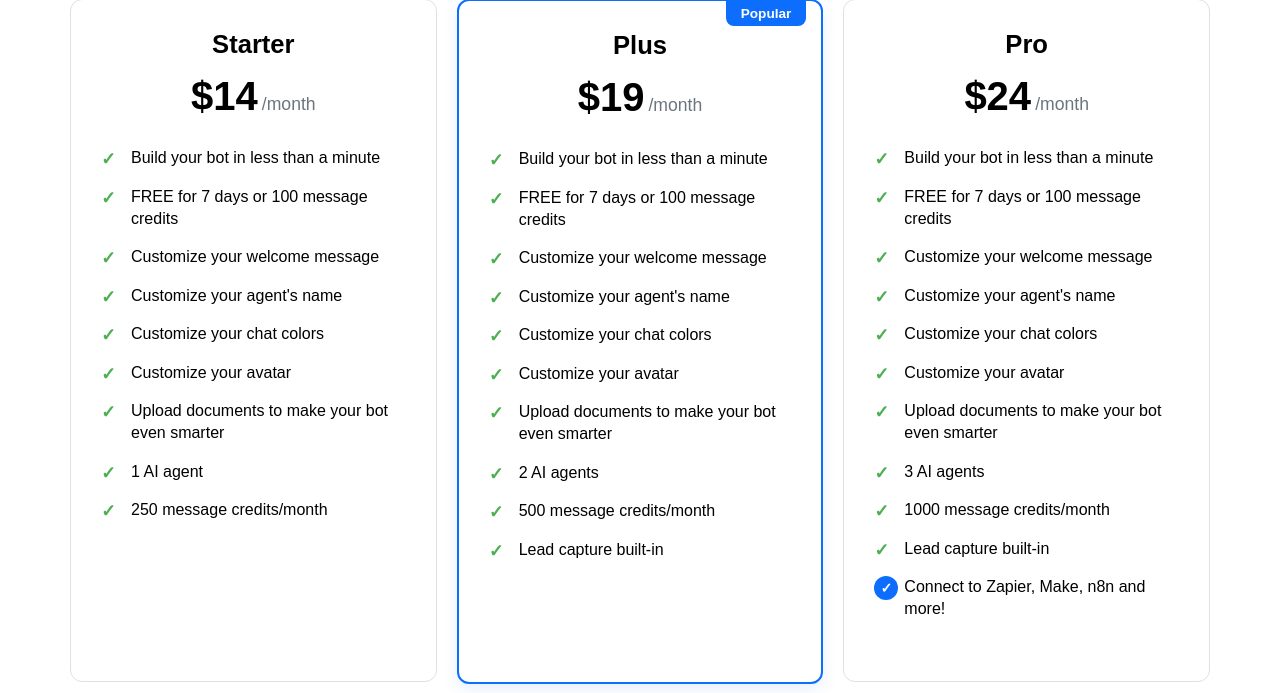
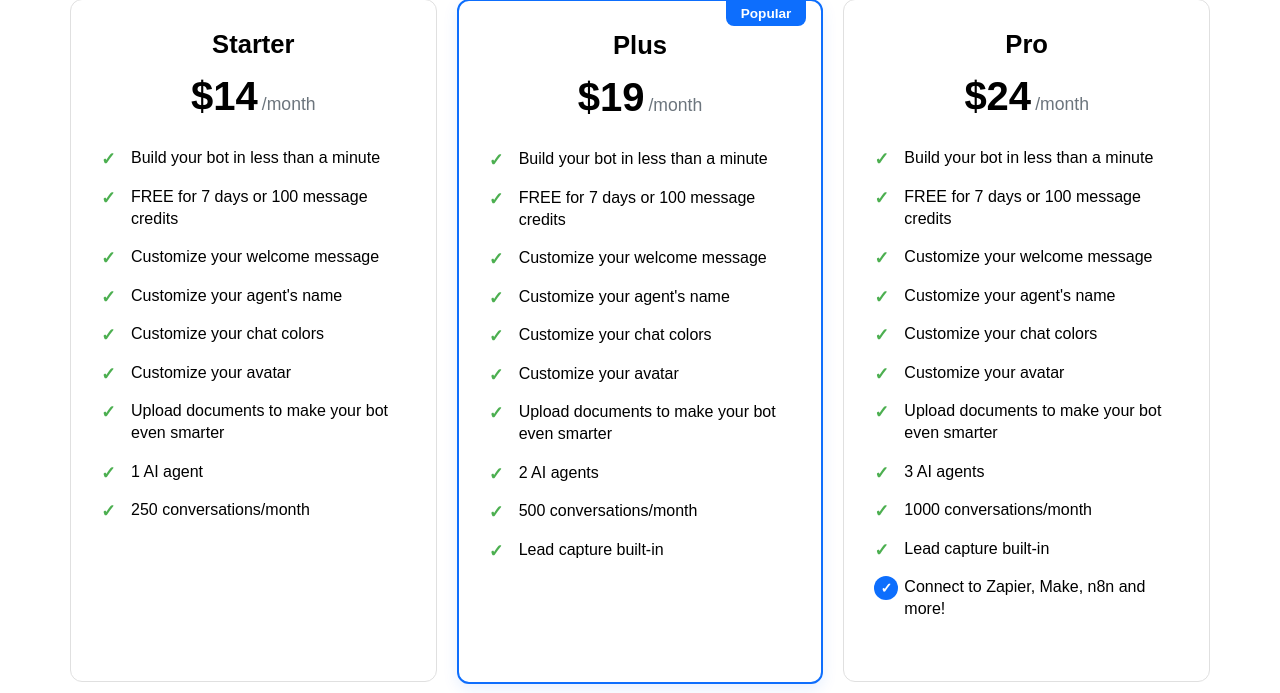
Before and after one commit to LivinLL/easyafchat-azure, a Flask app: page / in a window 1280 px wide. Shown: the part 1940-2633 px from the top of the page. Run offline with Flask 3, Linux system fonts and the light colour scheme; some libraries are stand-ins or nearby versions.

Commit message:
Added conversations/month to pricing cards on landing

```diff
--- a/prod/templates/landing.html
+++ b/prod/templates/landing.html
@@ -1034,7 +1034,7 @@ function onSubmitForm(e) {
                                     <li>Customize your avatar</li>
                                     <li>Upload documents to make your bot even smarter</li>
                                     <li>1 AI agent</li>
-                                    <li>250 message credits/month</li>
+                                    <li>250 conversations/month</li>
                                 </ul>
                             </div>
                         </div>
@@ -1066,7 +1066,7 @@ function onSubmitForm(e) {
                                     <li>Customize your avatar</li>
                                     <li>Upload documents to make your bot even smarter</li>
                                     <li>2 AI agents</li>
-                                    <li>500 message credits/month</li>
+                                    <li>500 conversations/month</li>
                                     <li>Lead capture built-in</li>
                                 </ul>
                             </div>
@@ -1098,7 +1098,7 @@ function onSubmitForm(e) {
                                     <li>Customize your avatar</li>
                                     <li>Upload documents to make your bot even smarter</li>
                                     <li>3 AI agents</li>
-                                    <li>1000 message credits/month</li>
+                                    <li>1000 conversations/month</li>
                                     <li>Lead capture built-in</li>
                                     <li class="highlight">Connect to Zapier, Make, n8n and more!</li>
                                 </ul>
```
